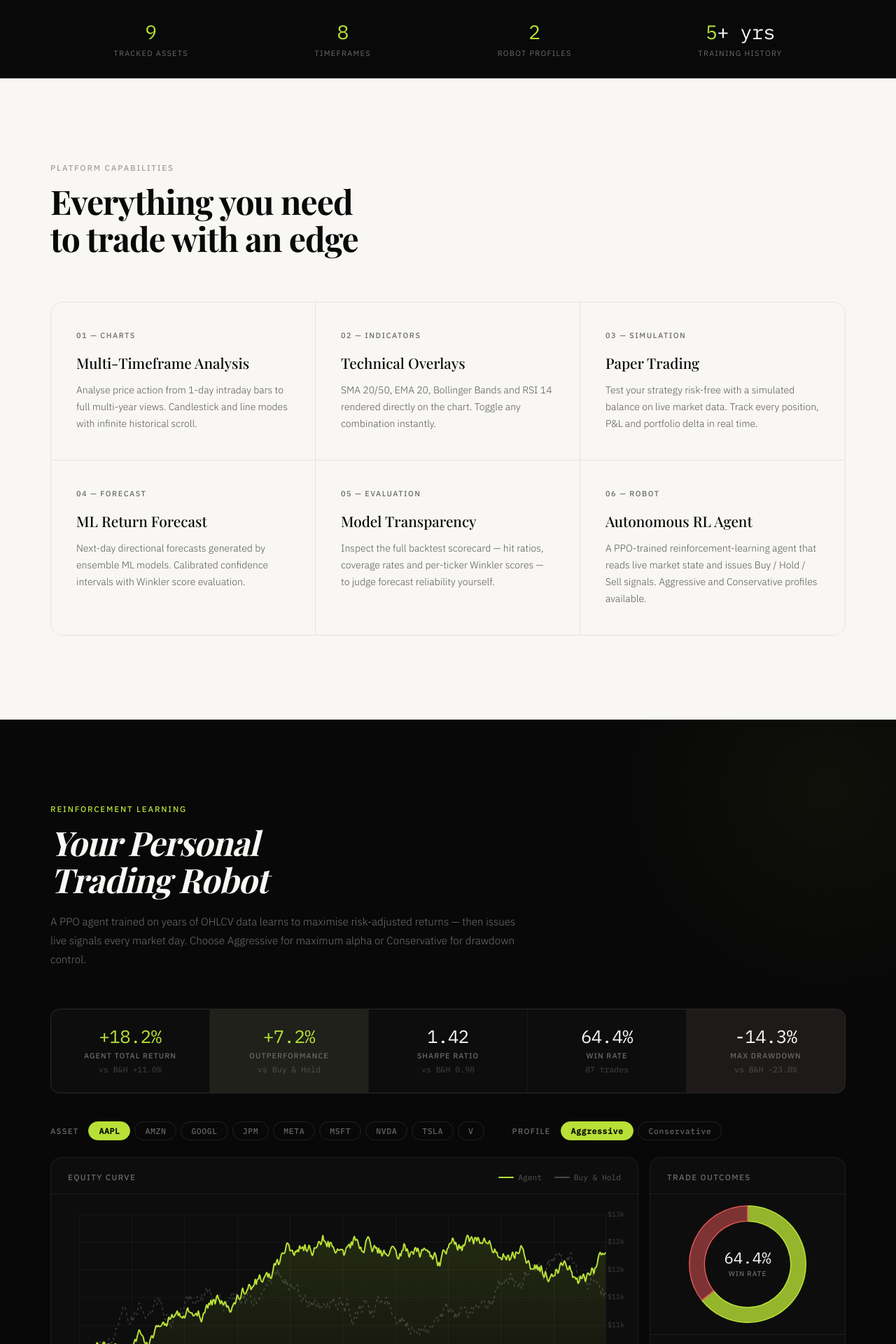
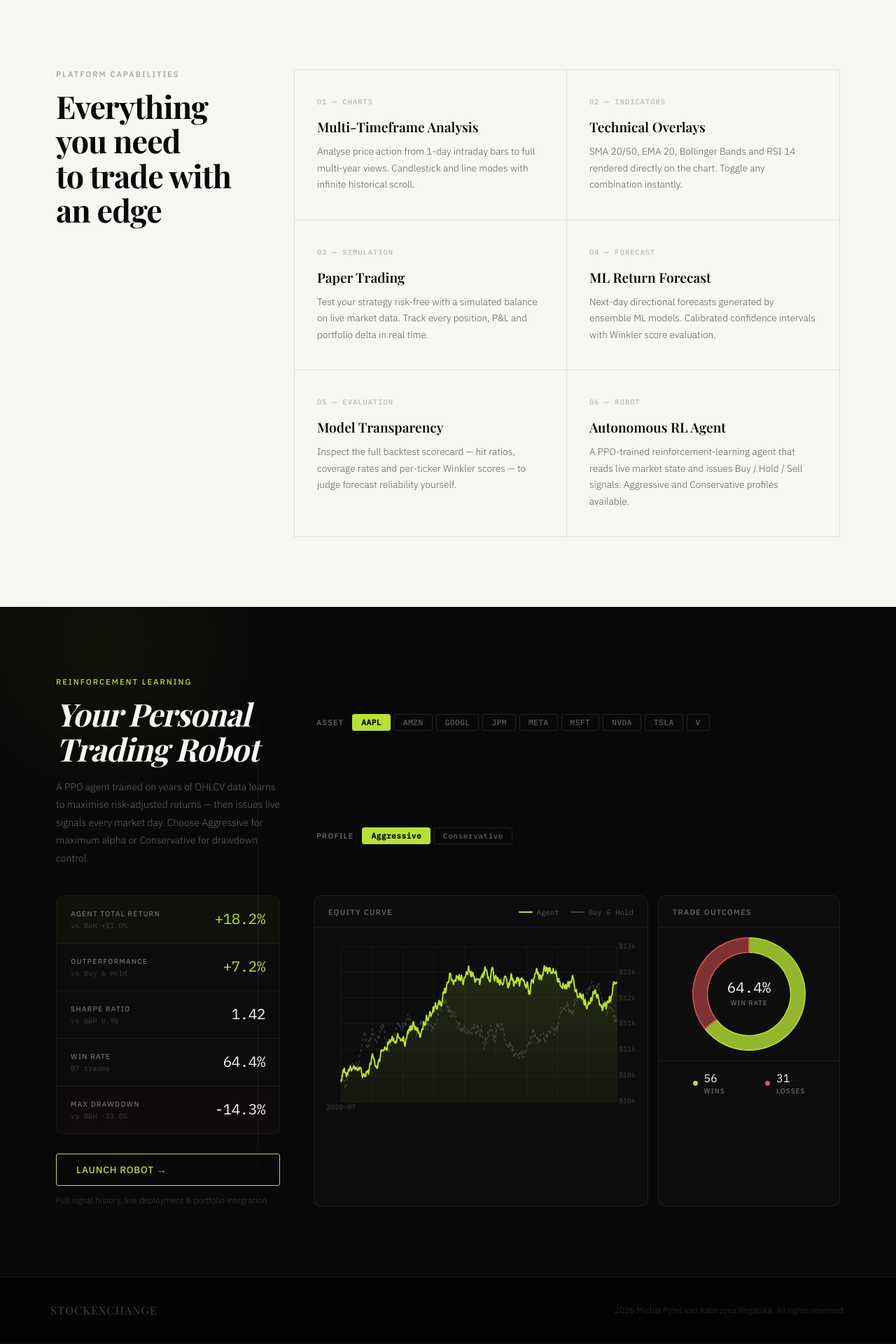
Before and after one commit to Michael-Pytel/Stock-Exchange, a Django app: page / in a window 1280 px wide. Shown: the part 801-2721 px from the top of the page at 70% size. After the commit the page ends 2680 px from the top, so only its background shows below. Run offline with Django 5.2, Linux system fonts and the light colour scheme; some web fonts are replaced.

Commit message:
'frontend fix'

```diff
--- a/trading/static/trading/css/home.css
+++ b/trading/static/trading/css/home.css
@@ -98,99 +114,90 @@
 /* Scroll arrow */
 .scroll-arrow {
   position: absolute;
-  bottom: 48px; left: 50%;
-  transform: translateX(-50%);
+  bottom: 48px; left: 80px;
   z-index: 10;
-  display: flex; flex-direction: column; align-items: center;
+  display: flex; align-items: center; gap: 14px;
   cursor: pointer; text-decoration: none;
 }
 .scroll-arrow-line {
-  width: 1px; height: 48px;
-  background: linear-gradient(to bottom, transparent, rgba(255,255,255,0.5));
+  width: 48px; height: 1px;
+  background: linear-gradient(to right, transparent, rgba(255,255,255,0.4));
   animation: linePulse 2.2s ease-in-out infinite;
 }
 .scroll-arrow-chevron {
-  width: 38px; height: 38px;
-  border: 1px solid rgba(255,255,255,0.28);
+  width: 34px; height: 34px;
+  border: 1px solid rgba(255,255,255,0.22);
   border-radius: 50%;
   display: flex; align-items: center; justify-content: center;
   animation: arrowBounce 2.2s ease-in-out infinite;
   transition: background 0.25s, border-color 0.25s;
 }
 .scroll-arrow:hover .scroll-arrow-chevron {
-  background: rgba(255,255,255,0.1);
-  border-color: rgba(255,255,255,0.55);
+  background: rgba(255,255,255,0.08);
+  border-color: rgba(255,255,255,0.5);
 }
 .scroll-arrow-chevron svg {
-  width: 13px; height: 13px;
-  stroke: rgba(255,255,255,0.65);
+  width: 12px; height: 12px;
+  stroke: rgba(255,255,255,0.6);
   fill: none; stroke-width: 1.5;
   stroke-linecap: round; stroke-linejoin: round;
+  /* rotate arrow to point right */
+  transform: rotate(-90deg);
 }
 @keyframes arrowBounce {
-  0%, 100% { transform: translateY(0); opacity: 1; }
-  50%       { transform: translateY(9px); opacity: 0.55; }
+  0%, 100% { transform: translateX(0); opacity: 1; }
+  50%       { transform: translateX(6px); opacity: 0.55; }
 }
 @keyframes linePulse {
-  0%, 100% { opacity: 0.2; }
+  0%, 100% { opacity: 0.25; }
   50%       { opacity: 0.7; }
 }
 
-/* ── Stats bar ───────────────────────────────────────────── */
-.stats-bar {
-  background: var(--black);
-  border-bottom: 1px solid var(--border);
-  padding: 28px 72px;
-  display: flex;
-  justify-content: space-around;
-}
-.stat-item { text-align: center; }
-.stat-value {
-  font-family: var(--ff-mono);
-  font-size: 1.75rem;
-  font-weight: 400;
-  color: var(--white);
-  letter-spacing: -0.01em;
-}
-.stat-value span { color: var(--accent); }
-.stat-label {
-  font-family: var(--ff-body);
-  font-size: 0.68rem;
-  font-weight: 400;
-  color: var(--muted);
-  letter-spacing: 0.12em;
-  text-transform: uppercase;
-  margin-top: 5px;
+
+
+/* ══════════════════════════════════════════════════════════
+   Features section — editorial asymmetric layout
+   ══════════════════════════════════════════════════════════ */
+.features-section {
+  background: var(--white);
+  padding: 100px 80px;
+  display: grid;
+  grid-template-columns: 260px 1fr;
+  gap: 80px;
+  align-items: start;
 }
 
-/* ── Features section ────────────────────────────────────── */
-.features-section {
-  background: var(--white);
-  padding: 120px 72px;
+/* sticky header on the left */
+.features-section > div:first-child {
+  position: sticky;
+  top: 100px;
 }
+
 .features-section .section-eyebrow { color: rgba(0,0,0,0.35); }
 .features-section .section-title   { color: var(--black); font-style: normal; }
 
+/* ── REDESIGN: features grid — 2 cols, numbered list style ── */
 .features-grid {
   display: grid;
-  grid-template-columns: repeat(3, 1fr);
-  margin-top: 64px;
-  border: 1px solid rgba(0,0,0,0.08);
-  border-radius: 18px;
-  overflow: hidden;
+  grid-template-columns: repeat(2, 1fr);
+  gap: 0;
+  border: 1px solid rgba(0,0,0,0.09);
+  border-radius: 0;
 }
 
 .feature-card {
-  padding: 40px 36px;
+  padding: 38px 32px;
   background: var(--white);
-  border-right:  1px solid rgba(0,0,0,0.08);
-  border-bottom: 1px solid rgba(0,0,0,0.08);
-  transition: background 0.25s;
+  border-right:  1px solid rgba(0,0,0,0.09);
+  border-bottom: 1px solid rgba(0,0,0,0.09);
+  transition: background 0.22s;
   position: relative;
   overflow: hidden;
 }
-.feature-card:nth-child(3n)  { border-right: none; }
-.feature-card:nth-child(n+4) { border-bottom: none; }
+.feature-card:nth-child(2n)  { border-right: none; }
+.feature-card:nth-child(n+5) { border-bottom: none; }
+
+/* accent strip slides in from bottom on hover */
 .feature-card::after {
   content: '';
   position: absolute;
@@ -201,171 +208,215 @@
   transform-origin: left;
   transition: transform 0.3s ease;
 }
-.feature-card:hover { background: #fafaf7; }
+.feature-card:hover { background: #f7f7f4; }
 .feature-card:hover::after { transform: scaleX(1); }
 
 .feature-marker {
-  font-family: var(--ff-body);
-  font-size: 0.68rem; font-weight: 500;
-  letter-spacing: 0.14em;
-  color: var(--muted);
+  font-family: var(--ff-mono);
+  font-size: 0.65rem; font-weight: 500;
+  letter-spacing: 0.1em;
+  color: rgba(0,0,0,0.25);
   text-transform: uppercase;
-  margin-bottom: 20px;
+  margin-bottom: 18px;
 }
 .feature-title {
   font-family: var(--ff-display);
-  font-size: 1.3rem; font-weight: 500;
+  font-size: 1.2rem; font-weight: 600;
   color: var(--black);
-  margin-bottom: 14px;
+  margin-bottom: 12px;
   line-height: 1.2;
 }
 .feature-desc {
   font-family: var(--ff-body);
-  font-size: 0.875rem; font-weight: 300;
-  color: #555;
+  font-size: 0.855rem; font-weight: 300;
+  color: #5a5a5a;
   line-height: 1.72;
 }
 
-/* scroll-reveal for feature cards */
+/* scroll-reveal */
 .reveal { opacity: 0; transform: translateY(22px); transition: opacity 0.55s ease, transform 0.55s ease; }
 .reveal.visible { opacity: 1; transform: none; }
 
 /* ── Shared section typography ───────────────────────────── */
 .section-eyebrow {
   font-family: var(--ff-body);
-  font-size: 0.72rem; font-weight: 500;
-  letter-spacing: 0.16em;
+  font-size: 0.7rem; font-weight: 500;
+  letter-spacing: 0.18em;
   text-transform: uppercase;
   margin-bottom: 14px;
 }
 .section-title {
   font-family: var(--ff-display);
-  font-size: clamp(2rem, 4vw, 3rem);
+  font-size: clamp(1.9rem, 3.5vw, 2.8rem);
   font-weight: 700;
   line-height: 1.1;
   letter-spacing: -0.02em;
 }
 
-/* ── Robot section ───────────────────────────────────────── */
+/* ══════════════════════════════════════════════════════════
+   REDESIGN: Robot section — horizontal split layout
+   Left panel: header + metrics stacked vertically
+   Right panel: charts
+   ══════════════════════════════════════════════════════════ */
 .robot-section {
   background: #080808;
-  padding: 120px 72px 100px;
   position: relative;
   overflow: hidden;
+  /* Two column layout */
+  display: grid;
+  grid-template-columns: 320px 1fr;
+  grid-template-rows: auto auto auto;
+  grid-template-areas:
+    "header  controls"
+    "metrics chart"
+    "cta     chart";
+  column-gap: 48px;
+  padding: 100px 80px;
+  min-height: 700px;
 }
+
 .robot-section::before {
   content: '';
   position: absolute;
-  top: -200px; right: -200px;
-  width: 600px; height: 600px;
-  background: radial-gradient(circle, rgba(184,224,54,0.04) 0%, transparent 70%);
+  top: -200px; left: -100px;
+  width: 500px; height: 500px;
+  background: radial-gradient(circle, rgba(184,224,54,0.05) 0%, transparent 65%);
   pointer-events: none;
 }
 
-.robot-header { max-width: 680px; margin-bottom: 56px; }
+/* vertical accent line dividing left/right panels */
+.robot-section::after {
+  content: '';
+  position: absolute;
+  left: 368px; top: 80px; bottom: 80px;
+  width: 1px;
+  background: linear-gradient(to bottom, transparent, var(--border) 20%, var(--border) 80%, transparent);
+  pointer-events: none;
+}
+
+.robot-header {
+  grid-area: header;
+  padding-bottom: 40px;
+}
 .robot-section .section-eyebrow { color: var(--accent); }
 .robot-section .section-title   { color: var(--white); }
 
 .robot-intro {
-  margin-top: 20px;
+  margin-top: 18px;
   font-family: var(--ff-body);
-  font-size: 0.95rem; font-weight: 300;
-  color: rgba(255,255,255,0.42);
-  line-height: 1.8;
+  font-size: 0.875rem; font-weight: 300;
+  color: rgba(255,255,255,0.38);
+  line-height: 1.82;
 }
 
-/* ── Metrics row ─────────────────────────────────────────── */
+/* ── REDESIGN: Metrics — vertical stack on the left ─────── */
 .robot-metrics-row {
-  display: grid;
-  grid-template-columns: repeat(5, 1fr);
-  gap: 1px;
-  background: var(--border);
+  grid-area: metrics;
+  display: flex;
+  flex-direction: column;
+  gap: 0;
+  background: transparent;
   border: 1px solid var(--border);
-  border-radius: 14px;
+  border-radius: 10px;
   overflow: hidden;
-  margin-bottom: 40px;
 }
 
 .rmetric-card {
-  background: #0d0d0d;
-  padding: 26px 24px;
-  text-align: center;
+  background: #0c0c0c;
+  padding: 18px 20px;
+  display: flex;
+  align-items: center;
+  justify-content: space-between;
+  border-bottom: 1px solid var(--border);
   transition: background 0.2s;
 }
+.rmetric-card:last-child { border-bottom: none; }
 .rmetric-card:hover { background: #111; }
 .rmetric-card.accent { background: rgba(184,224,54,0.04); }
-.rmetric-card.neg    { background: rgba(220,80,80,0.03); }
+.rmetric-card.neg    { background: rgba(220,80,80,0.025); }
+
+/* left side: label + sub */
+.rmetric-left {
+  display: flex;
+  flex-direction: column;
+  gap: 3px;
+}
 
 .rmetric-value {
   font-family: var(--ff-mono);
-  font-size: 1.6rem; font-weight: 400;
+  font-size: 1.3rem; font-weight: 400;
   color: var(--white);
   letter-spacing: -0.02em;
   line-height: 1;
+  text-align: right;
 }
 .rmetric-value.pos { color: var(--accent); }
 .rmetric-value.neg { color: #e05555; }
 
 .rmetric-label {
   font-family: var(--ff-body);
-  font-size: 0.67rem; font-weight: 500;
+  font-size: 0.65rem; font-weight: 500;
   color: var(--muted);
   text-transform: uppercase;
   letter-spacing: 0.1em;
-  margin-top: 8px;
 }
 .rmetric-sub {
   font-family: var(--ff-mono);
-  font-size: 0.72rem;
-  color: rgba(255,255,255,0.22);
-  margin-top: 5px;
+  font-size: 0.65rem;
+  color: rgba(255,255,255,0.2);
 }
 
-/* ── Chart controls ──────────────────────────────────────── */
+/* ── Charts area — right side, spanning rows ─────────────── */
 .robot-chart-controls {
+  grid-area: controls;
   display: flex;
   align-items: center;
-  gap: 40px;
-  margin-bottom: 24px;
+  gap: 32px;
+  padding-bottom: 20px;
+  padding-left: 4px;
+  flex-wrap: wrap;
 }
 .rctrl-left, .rctrl-right {
-  display: flex; align-items: center; gap: 14px;
+  display: flex; align-items: center; gap: 12px;
 }
 .rctrl-label {
   font-family: var(--ff-body);
-  font-size: 0.7rem; font-weight: 500;
+  font-size: 0.68rem; font-weight: 500;
   color: var(--muted);
   text-transform: uppercase;
   letter-spacing: 0.12em;
   white-space: nowrap;
 }
-.rctrl-pills { display: flex; flex-wrap: wrap; gap: 6px; }
+.rctrl-pills { display: flex; flex-wrap: wrap; gap: 5px; }
 .rctrl-pill {
   font-family: var(--ff-mono);
-  font-size: 0.72rem; font-weight: 500;
-  letter-spacing: 0.05em;
-  padding: 5px 14px;
-  border-radius: 100px;
+  font-size: 0.7rem; font-weight: 500;
+  letter-spacing: 0.04em;
+  padding: 4px 12px;
+  border-radius: 3px;
   border: 1px solid rgba(255,255,255,0.1);
   background: transparent;
-  color: rgba(255,255,255,0.38);
+  color: rgba(255,255,255,0.35);
   cursor: pointer;
   transition: all 0.18s;
 }
 .rctrl-pill:hover  { border-color: rgba(255,255,255,0.28); color: var(--white); }
 .rctrl-pill.active { background: var(--accent); border-color: var(--accent); color: #080808; font-weight: 600; }
 
-/* ── Charts grid ─────────────────────────────────────────── */
+/* ── Charts grid spans the right column ─────────────────── */
 .robot-charts-grid {
+  grid-area: chart;
   display: grid;
-  grid-template-columns: 1fr 280px;
-  gap: 16px;
+  grid-template-columns: 1fr 260px;
+  grid-template-rows: 1fr;
+  gap: 14px;
+  align-content: start;
 }
 
 .rchart-panel {
   background: #0d0d0d;
   border: 1px solid var(--border);
-  border-radius: 16px;
+  border-radius: 10px;
   overflow: hidden;
 }
 
@@ -373,38 +424,38 @@
   display: flex;
   align-items: center;
   justify-content: space-between;
-  padding: 20px 24px 16px;
+  padding: 16px 20px 14px;
   border-bottom: 1px solid var(--border);
 }
 .rchart-panel-title {
   font-family: var(--ff-body);
-  font-size: 0.72rem; font-weight: 500;
+  font-size: 0.68rem; font-weight: 500;
   letter-spacing: 0.12em;
   text-transform: uppercase;
   color: var(--muted);
 }
 .rchart-panel-legend {
-  display: flex; gap: 18px; align-items: center;
+  display: flex; gap: 16px; align-items: center;
 }
 .rchart-leg {
   font-family: var(--ff-mono);
-  font-size: 0.7rem;
-  color: rgba(255,255,255,0.3);
+  font-size: 0.67rem;
+  color: rgba(255,255,255,0.28);
   display: flex; align-items: center; gap: 6px;
 }
 .rchart-leg::before {
   content: '';
   display: inline-block;
-  width: 22px; height: 2px;
+  width: 20px; height: 2px;
   border-radius: 2px;
 }
 .rchart-leg.agent::before { background: #b8e036; }
-.rchart-leg.bah::before   { background: rgba(255,255,255,0.25); }
+.rchart-leg.bah::before   { background: rgba(255,255,255,0.22); }
 
 .rchart-body {
   position: relative;
-  padding: 20px 16px 16px;
-  height: 300px;
+  padding: 18px 14px 14px;
+  height: 280px;
 }
 .rchart-body canvas { width: 100% !important; height: 100% !important; }
 
@@ -427,8 +478,8 @@
 /* side panel donut */
 .donut-body {
   position: relative;
-  height: 200px !important;
-  padding: 16px !important;
+  height: 190px !important;
+  padding: 14px !important;
 }
 .donut-centre {
   position: absolute;
@@ -439,13 +490,13 @@
 }
 .donut-pct {
   font-family: var(--ff-mono);
-  font-size: 1.4rem; font-weight: 400;
+  font-size: 1.3rem; font-weight: 400;
   color: var(--white);
   line-height: 1;
 }
 .donut-sub {
   font-family: var(--ff-body);
-  font-size: 0.62rem; font-weight: 500;
+  font-size: 0.6rem; font-weight: 500;
   color: var(--muted);
   text-transform: uppercase;
   letter-spacing: 0.1em;
@@ -455,14 +506,14 @@
 .rchart-outcome-row {
   display: flex;
   justify-content: space-around;
-  padding: 16px 24px 22px;
+  padding: 14px 20px 18px;
   border-top: 1px solid var(--border);
 }
 .outcome-item {
-  display: flex; align-items: center; gap: 10px;
+  display: flex; align-items: center; gap: 9px;
 }
 .outcome-dot {
-  width: 8px; height: 8px;
+  width: 7px; height: 7px;
   border-radius: 50%;
   flex-shrink: 0;
 }
@@ -471,12 +522,12 @@
 
 .outcome-val {
   font-family: var(--ff-mono);
-  font-size: 1.1rem; font-weight: 400;
+  font-size: 1rem; font-weight: 400;
   color: var(--white);
 }
 .outcome-lbl {
   font-family: var(--ff-body);
-  font-size: 0.64rem; font-weight: 500;
+  font-size: 0.62rem; font-weight: 500;
   color: var(--muted);
   text-transform: uppercase;
   letter-spacing: 0.1em;
@@ -485,46 +536,83 @@
 
 /* ── Robot CTA ───────────────────────────────────────────── */
 .robot-cta-row {
+  grid-area: cta;
   display: flex;
-  align-items: center;
-  gap: 24px;
-  margin-top: 40px;
+  flex-direction: column;
+  gap: 12px;
+  padding-top: 28px;
+  align-self: start;
 }
 .btn-robot-cta {
   font-family: var(--ff-body);
-  font-size: 0.88rem; font-weight: 500;
-  letter-spacing: 0.04em;
-  padding: 13px 32px;
-  border-radius: 100px;
+  font-size: 0.85rem; font-weight: 500;
+  letter-spacing: 0.06em;
+  text-transform: uppercase;
+  padding: 13px 28px;
+  border-radius: 3px;
   border: 1px solid var(--accent);
   color: var(--accent);
   background: transparent;
   text-decoration: none;
+  display: inline-block;
   transition: background 0.2s, color 0.2s, box-shadow 0.2s;
 }
 .btn-robot-cta:hover {
   background: var(--accent);
   color: var(--black);
-  box-shadow: 0 0 32px rgba(184,224,54,0.28);
+  box-shadow: 0 0 28px rgba(184,224,54,0.25);
 }
 .robot-cta-note {
   font-family: var(--ff-body);
-  font-size: 0.78rem; font-weight: 300;
-  color: rgba(255,255,255,0.25);
+  font-size: 0.75rem; font-weight: 300;
+  color: rgba(255,255,255,0.22);
+  line-height: 1.5;
 }
 
-/* ── Responsive ──────────────────────────────────────────── */
-@media (max-width: 1100px) {
-  .robot-metrics-row  { grid-template-columns: repeat(3, 1fr); }
-  .robot-charts-grid  { grid-template-columns: 1fr; }
-  .side-panel         { display: none; }
+/* ══════════════════════════════════════════════════════════
+   Responsive
+   ══════════════════════════════════════════════════════════ */
+@media (max-width: 1200px) {
+  .robot-section {
+    grid-template-columns: 1fr;
+    grid-template-areas:
+      "header"
+      "controls"
+      "chart"
+      "metrics"
+      "cta";
+    padding: 80px 40px;
+  }
+  .robot-section::after { display: none; }
+  .robot-metrics-row {
+    flex-direction: row;
+    flex-wrap: wrap;
+  }
+  .rmetric-card { flex: 1 1 140px; }
+  .robot-charts-grid { grid-template-columns: 1fr 240px; }
 }
+
 @media (max-width: 960px) {
-  .features-section,
-  .robot-section { padding-left: 24px; padding-right: 24px; }
-  .stats-bar     { padding: 24px; flex-wrap: wrap; gap: 24px; }
+  .hero-inner { grid-template-columns: 1fr; padding: 0 32px 100px; }
+  .hero-stats  { display: none; }
+  .scroll-arrow  { left: 32px; }
+  .features-section {
+    grid-template-columns: 1fr;
+    padding: 60px 32px;
+    gap: 40px;
+  }
+  .features-section > div:first-child { position: static; }
   .features-grid { grid-template-columns: 1fr; }
-  .robot-metrics-row { grid-template-columns: repeat(2, 1fr); }
-  .robot-chart-controls { flex-direction: column; align-items: flex-start; gap: 16px; }
-  .robot-cta-row { flex-direction: column; align-items: flex-start; }
+  .feature-card:nth-child(2n) { border-right: none; }
+  .feature-card { border-right: none; }
+  .feature-card:last-child { border-bottom: none; }
+  .robot-section { padding: 60px 24px; }
+  .robot-charts-grid { grid-template-columns: 1fr; }
+  .side-panel { display: none; }
+  .rmetric-card { flex: 1 1 100%; }
+  .robot-chart-controls { gap: 16px; }
 }
+
+@media (max-width: 600px) {
+  .hero-inner { padding: 0 20px 80px; }
+}
--- a/trading/templates/trading/home.html
+++ b/trading/templates/trading/home.html
@@ -21,6 +21,7 @@
     />
     <div class="hero-fade"></div>
 
+    <div class="hero-inner">
       <div class="hero-content">
         <h1 class="hero-title">Every fortune began<br/>with one decision</h1>
         <p class="hero-sub">Advanced ML-engineered analysis and a reinforcement-learning trading robot — so your portfolio grows even when you're not watching.</p>
@@ -33,6 +34,9 @@
         </div>
       </div>
 
+
+    </div>
+
     <a class="scroll-arrow" href="#features" aria-label="Scroll down">
       <div class="scroll-arrow-line"></div>
       <div class="scroll-arrow-chevron">
@@ -41,27 +45,8 @@
     </a>
   </section>
 
-  <!-- PLATFORM STATS -->
-  <div class="stats-bar">
-    <div class="stat-item">
-      <div class="stat-value"><span>9</span></div>
-      <div class="stat-label">Tracked Assets</div>
-    </div>
-    <div class="stat-item">
-      <div class="stat-value"><span>8</span></div>
-      <div class="stat-label">Timeframes</div>
-    </div>
-    <div class="stat-item">
-      <div class="stat-value"><span>2</span></div>
-      <div class="stat-label">Robot Profiles</div>
-    </div>
-    <div class="stat-item">
-      <div class="stat-value"><span>5</span>+ yrs</div>
-      <div class="stat-label">Training History</div>
-    </div>
-  </div>
 
-  <!-- FEATURES SECTION -->
+  <!-- FEATURES SECTION — editorial two-column -->
   <section class="features-section" id="features">
     <div>
       <div class="section-eyebrow">Platform Capabilities</div>
@@ -101,9 +86,10 @@
     </div>
   </section>
 
-  <!-- ROBOT SECTION -->
+  <!-- ROBOT SECTION — horizontal split layout -->
   <section class="robot-section" id="robot">
 
+    <!-- LEFT: header -->
     <div class="robot-header">
       <div class="section-eyebrow">Reinforcement Learning</div>
       <div class="section-title">Your Personal<br/>Trading Robot</div>
@@ -112,36 +98,7 @@
       </p>
     </div>
 
-    <!-- METRICS ROW -->
-    <div class="robot-metrics-row" id="robot-metrics">
-      <div class="rmetric-card">
-        <div class="rmetric-value" id="rm-return">—</div>
-        <div class="rmetric-label">Agent Total Return</div>
-        <div class="rmetric-sub" id="rm-bah-return">vs B&amp;H —</div>
-      </div>
-      <div class="rmetric-card accent">
-        <div class="rmetric-value" id="rm-outperform">—</div>
-        <div class="rmetric-label">Outperformance</div>
-        <div class="rmetric-sub">vs Buy &amp; Hold</div>
-      </div>
-      <div class="rmetric-card">
-        <div class="rmetric-value" id="rm-sharpe">—</div>
-        <div class="rmetric-label">Sharpe Ratio</div>
-        <div class="rmetric-sub" id="rm-bah-sharpe">vs B&amp;H —</div>
-      </div>
-      <div class="rmetric-card">
-        <div class="rmetric-value" id="rm-winrate">—</div>
-        <div class="rmetric-label">Win Rate</div>
-        <div class="rmetric-sub" id="rm-trades">— trades</div>
-      </div>
-      <div class="rmetric-card neg">
-        <div class="rmetric-value" id="rm-dd">—</div>
-        <div class="rmetric-label">Max Drawdown</div>
-        <div class="rmetric-sub" id="rm-bah-dd">vs B&amp;H —</div>
-      </div>
-    </div>
-
-    <!-- CHART CONTROLS -->
+    <!-- RIGHT TOP: chart controls -->
     <div class="robot-chart-controls">
       <div class="rctrl-left">
         <span class="rctrl-label">Asset</span>
@@ -160,7 +117,46 @@
       </div>
     </div>
 
-    <!-- CHARTS GRID -->
+    <!-- LEFT MIDDLE: metrics — vertical stack -->
+    <div class="robot-metrics-row" id="robot-metrics">
+      <div class="rmetric-card accent">
+        <div class="rmetric-left">
+          <div class="rmetric-label">Agent Total Return</div>
+          <div class="rmetric-sub" id="rm-bah-return">vs B&amp;H —</div>
+        </div>
+        <div class="rmetric-value" id="rm-return">—</div>
+      </div>
+      <div class="rmetric-card">
+        <div class="rmetric-left">
+          <div class="rmetric-label">Outperformance</div>
+          <div class="rmetric-sub">vs Buy &amp; Hold</div>
+        </div>
+        <div class="rmetric-value" id="rm-outperform">—</div>
+      </div>
+      <div class="rmetric-card">
+        <div class="rmetric-left">
+          <div class="rmetric-label">Sharpe Ratio</div>
+          <div class="rmetric-sub" id="rm-bah-sharpe">vs B&amp;H —</div>
+        </div>
+        <div class="rmetric-value" id="rm-sharpe">—</div>
+      </div>
+      <div class="rmetric-card">
+        <div class="rmetric-left">
+          <div class="rmetric-label">Win Rate</div>
+          <div class="rmetric-sub" id="rm-trades">— trades</div>
+        </div>
+        <div class="rmetric-value" id="rm-winrate">—</div>
+      </div>
+      <div class="rmetric-card neg">
+        <div class="rmetric-left">
+          <div class="rmetric-label">Max Drawdown</div>
+          <div class="rmetric-sub" id="rm-bah-dd">vs B&amp;H —</div>
+        </div>
+        <div class="rmetric-value" id="rm-dd">—</div>
+      </div>
+    </div>
+
+    <!-- RIGHT: charts grid -->
     <div class="robot-charts-grid">
 
       <div class="rchart-panel main-panel">
@@ -210,6 +206,7 @@
 
     </div>
 
+    <!-- LEFT BOTTOM: CTA -->
     <div class="robot-cta-row">
       <a href="{% url 'robot' %}" class="btn-robot-cta">
         Launch Robot →
```
Also changed, not shown: other parts of trading/static/trading/css/home.css (+34 -18 lines). Lines whose indentation alone changed are shown as unchanged.
